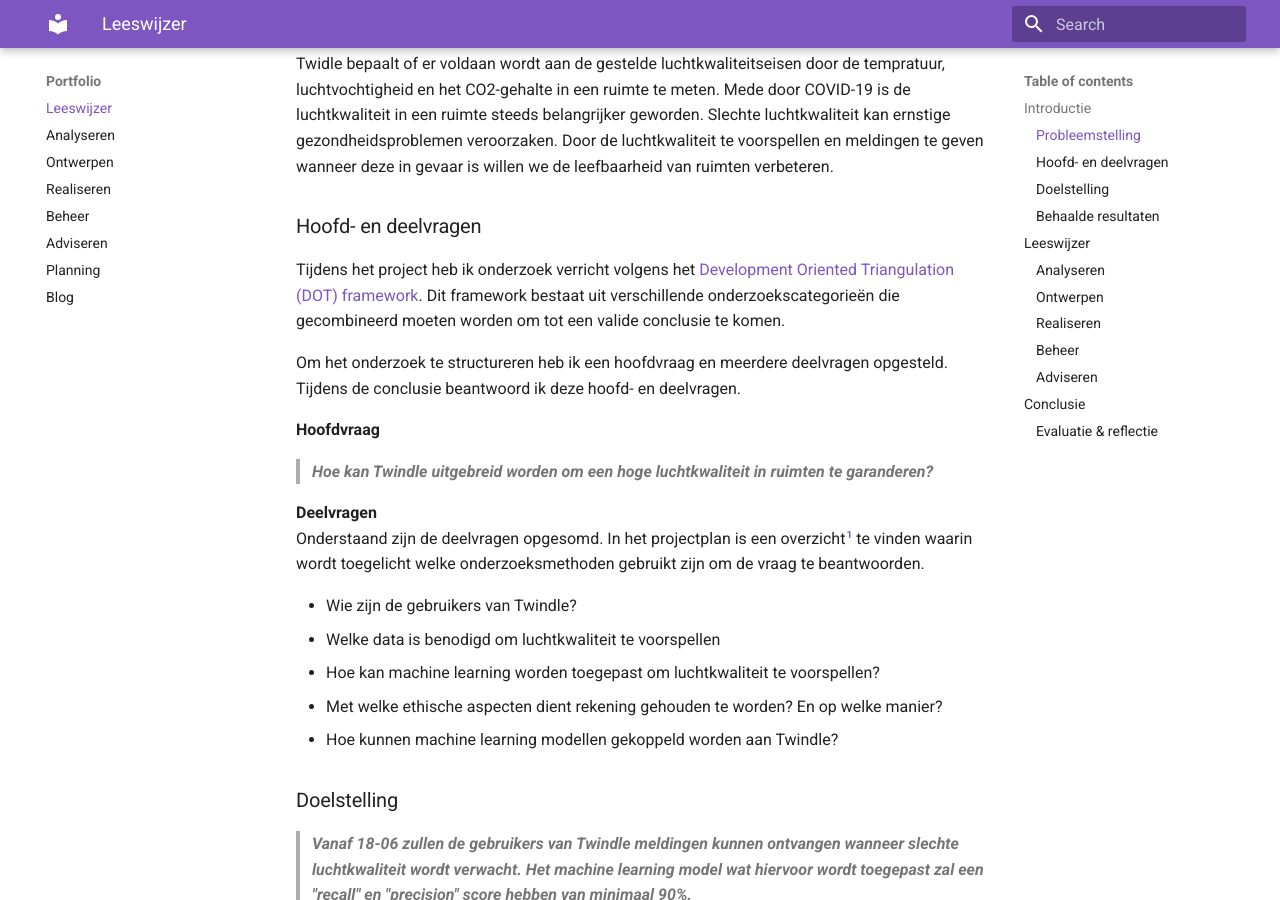
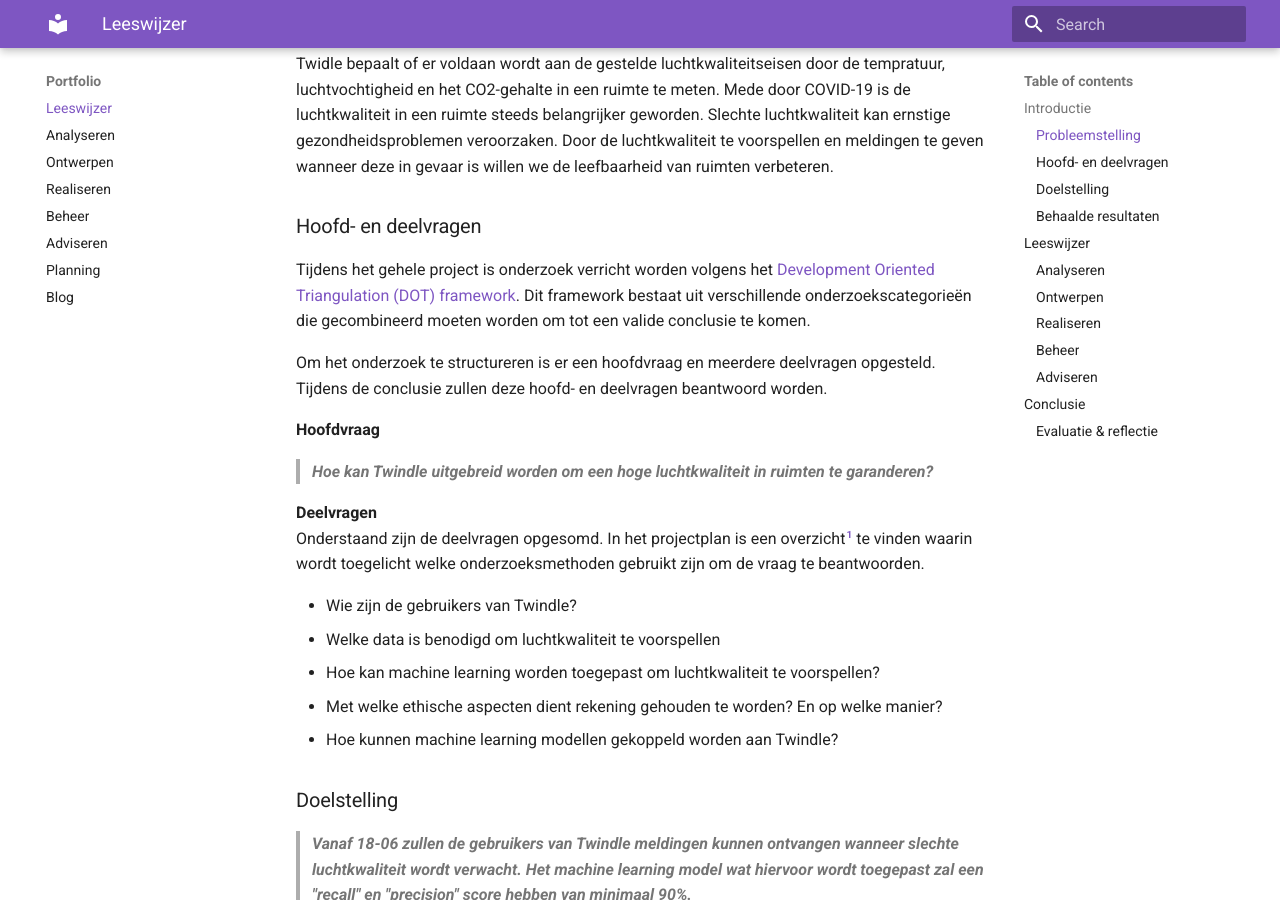
Before and after one commit to kpapijnenburg/portfolio, an MkDocs documentation site: the page built from docs/index.md, in a window 1280 px wide and 900 px high, scrolled down 427 px. Built offline with MkDocs 1.6.1 and Material for MkDocs 9.7.7, drawn with Linux system fonts in a browser that asks for light colours.

Commit message:
Toch niet de ik-vorm, oeps.

```diff
--- a/docs/index.md
+++ b/docs/index.md
@@ -10,9 +10,9 @@
 
 ### Hoofd- en deelvragen
 
-Tijdens het project heb ik onderzoek verricht volgens het [Development Oriented Triangulation (DOT) framework](https://ictresearchmethods.nl/The_DOT_Framework). Dit framework bestaat uit verschillende onderzoekscategorieën die gecombineerd moeten worden om tot een valide conclusie te komen.
+Tijdens het gehele project is onderzoek verricht worden volgens het [Development Oriented Triangulation (DOT) framework](https://ictresearchmethods.nl/The_DOT_Framework). Dit framework bestaat uit verschillende onderzoekscategorieën die gecombineerd moeten worden om tot een valide conclusie te komen.
 
-Om het onderzoek te structureren heb ik een hoofdvraag en meerdere deelvragen opgesteld. Tijdens de conclusie beantwoord ik deze hoofd- en deelvragen.
+Om het onderzoek te structureren is er een hoofdvraag en meerdere deelvragen opgesteld. Tijdens de conclusie zullen deze hoofd- en deelvragen beantwoord worden.
 
 **Hoofdvraag** <br>
 
```
